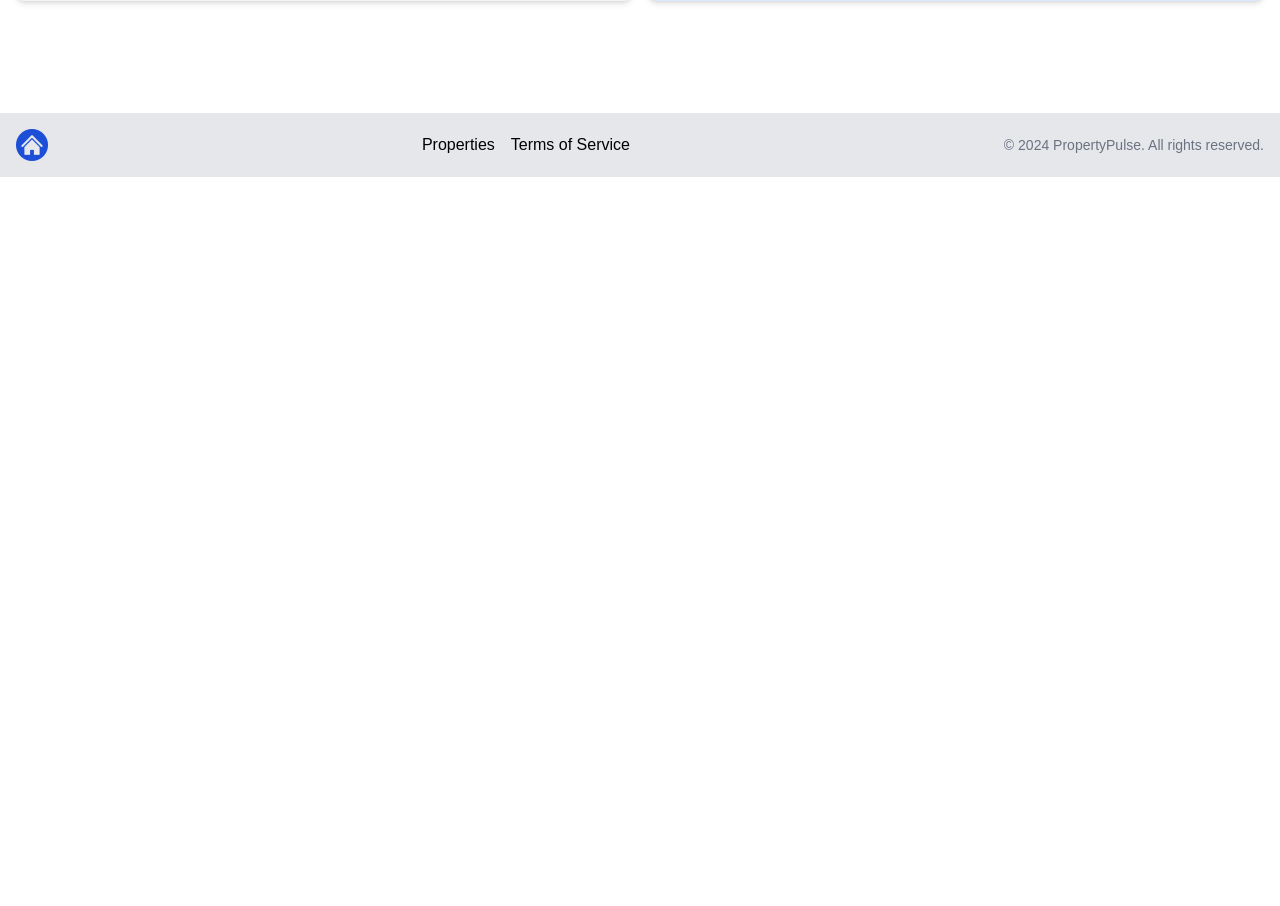
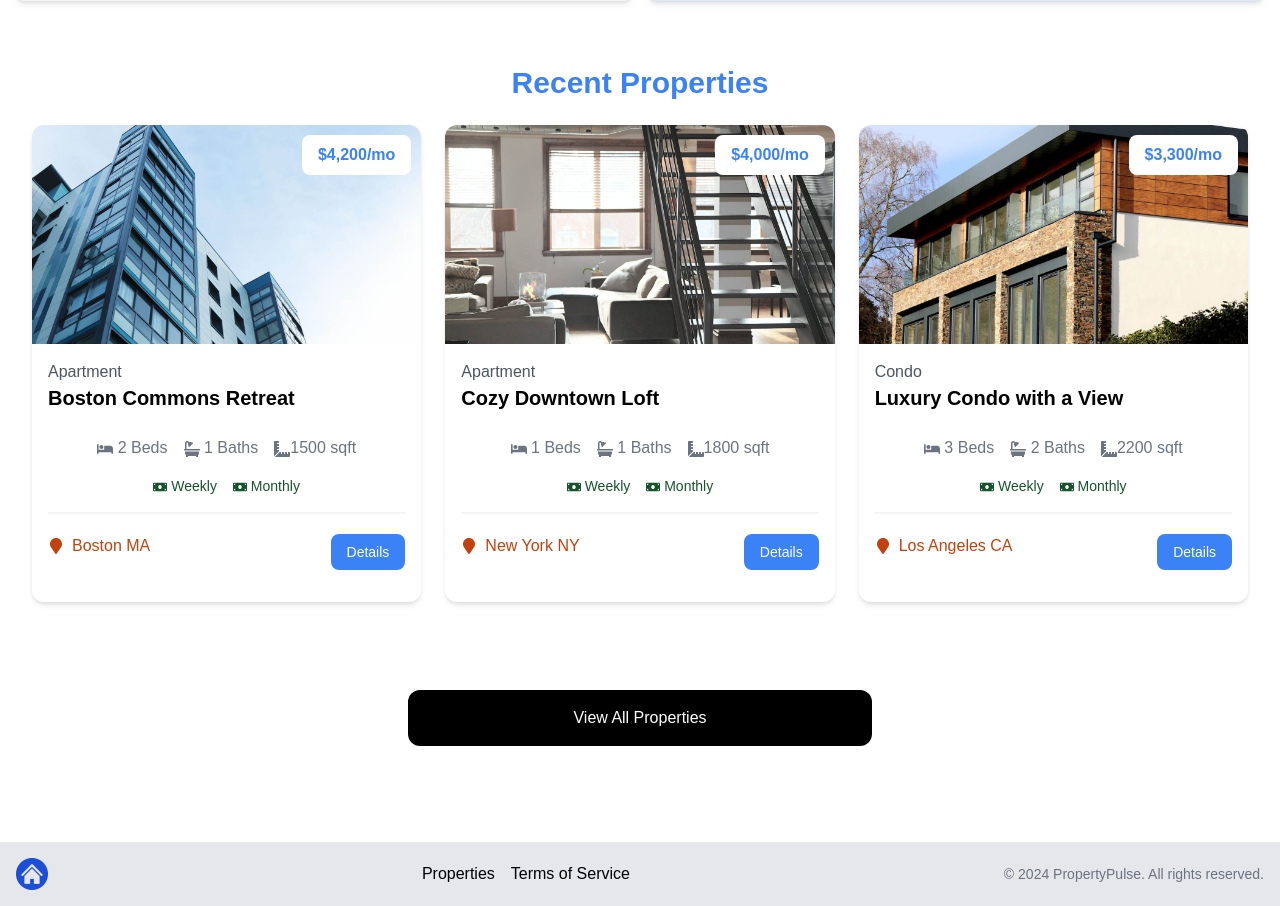
Before and after one commit to Florian-Cywinski/property-pulse-nextjs, a Next.js app: page / in a window 1280 px wide. Shown: the part 560-1466 px from the top of the page. Before the commit the page ends 800 px from the top, so only its background shows below. Built offline with nearby package versions, Linux system fonts and the light colour scheme.

Commit message:
1 - Next.js Fundamentals & Project Start -> 11 Home Properties Component

```diff
--- a/app/page.jsx
+++ b/app/page.jsx
@@ -1,11 +1,14 @@
 import Hero from "@/components/Hero";
 import InfoBoxes from "@/components/InfoBoxes";
+import HomeProperties from '@/components/HomeProperties';
+
 
 const HomePage = () => {
   return (
     <>
       <Hero />
       <InfoBoxes />
+      <HomeProperties />
     </>
   );
 };
--- /dev/null
+++ b/components/HomeProperties.jsx
@@ -0,0 +1,40 @@
+import PropertyCard from './PropertyCard';
+import properties from '@/properties.json'
+import Link from 'next/link';
+
+const HomeProperties = () => {
+  // Get the 3 latest properties
+  const recentProperties = properties.slice(0, 3);
+
+  return (
+    <>
+      <section className='px-4 py-6'>
+        <div className='container-xl lg:container m-auto px-4 py-6'>
+          <h2 className='text-3xl font-bold text-blue-500 mb-6 text-center'>
+            Recent Properties
+          </h2>
+          {properties.length === 0 ? (
+            <p>No properties found</p>
+          ) : (
+            <div className='grid grid-cols-1 md:grid-cols-3 gap-6'>
+              {recentProperties.map((property, index) => (
+                <PropertyCard property={property} key={index} />
+              ))}
+            </div>
+          )}
+        </div>
+      </section>
+
+      <section className='m-auto max-w-lg my-10 px-6'>
+        <Link
+          href='/properties'
+          className='block bg-black text-white text-center py-4 px-6 rounded-xl hover:bg-gray-700'
+        >
+          View All Properties
+        </Link>
+      </section>
+    </>
+  )
+};
+
+export default HomeProperties;
```
